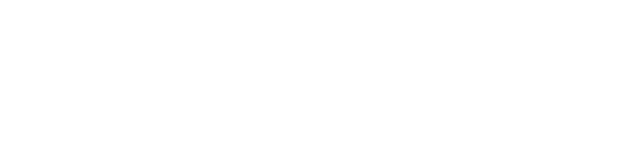
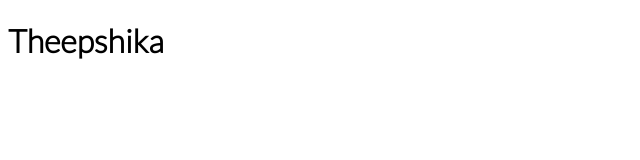
Before and after one commit to Theepshika138/HTMLandCSS_Session1, a plain HTML site: page index.html in a window 1280 px wide. Shown: the whole page, without its empty margins (0-640 px from the left). Drawn offline with Linux system fonts and the light colour scheme.

Commit message:
Update index.html

```diff
--- a/index.html
+++ b/index.html
@@ -10,6 +10,6 @@
     <title>Document</title>
 </head>
 <body>
-
+    <h1>Theepshika</h1>
 </body>
 </html>
```
